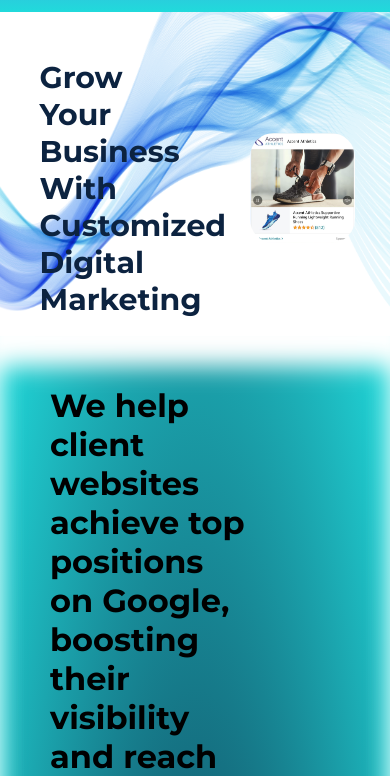
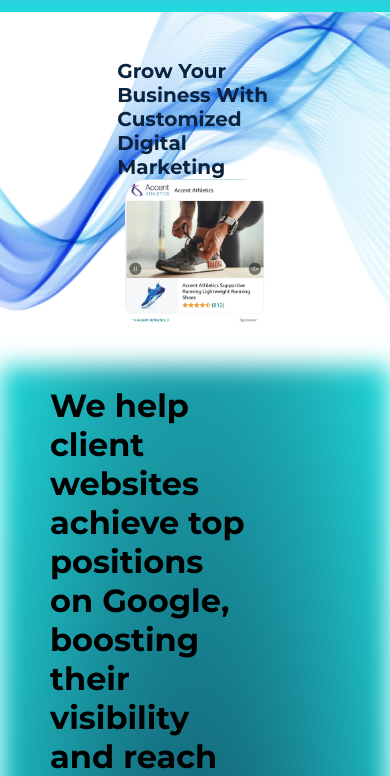
Before and after one commit to MohammadFakih02/Digital-Marketing, a plain HTML site: page index.html in a window 390 px wide. Shown: the part 68-844 px from the top of the page. Drawn offline with nearby package versions, Linux system fonts and the light colour scheme; files whose address does not match are found by name.

Commit message:
fixed animations for hero section

```diff
--- a/Scripts/index.js
+++ b/Scripts/index.js
@@ -11,6 +11,10 @@ gsap.from(".nav",{opacity:0,y:-100,duration:1.5,ease:"bounce.out"});
 gsap.to(".hero-text",{
     duration: 2,
     text: "Grow Your Business With Customized Digital Marketing"
+});
+gsap.from(".hero-ad",{
+    duration:1,
+    x:"100vw",
 });
 
 gsap.from(".about-title",{
--- a/Styles/index.css
+++ b/Styles/index.css
@@ -225,4 +225,25 @@
     margin-top: 30px;
     align-items: center;
   }
+  .hero-section>div>h1{
+    font-family: 'Montserrat';
+    font-size: 20px;
+    width: 50%;
+    color: #0c2340;
+    margin-left: 20px;
+  }
+  .hero-section>div{
+    display: flex;
+    flex-direction: column;
+    align-items: center;
+    position: absolute;
+    top: 15%;
+    padding: 0 5%;
+    gap:20%;
+  }
+  .hero-section>div>img{
+    width: 40%;
+    height: auto;
+    border-radius: 24px;
+  }
 }
```
